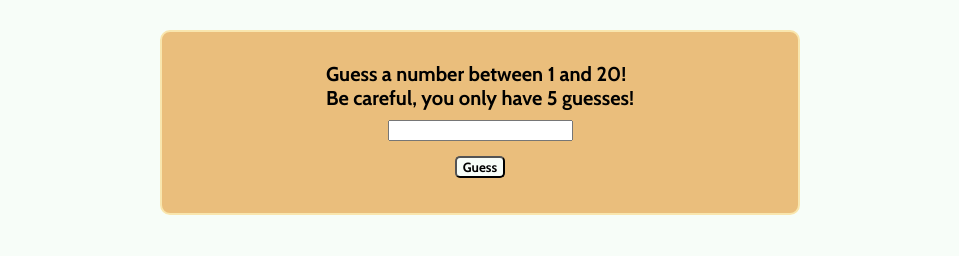
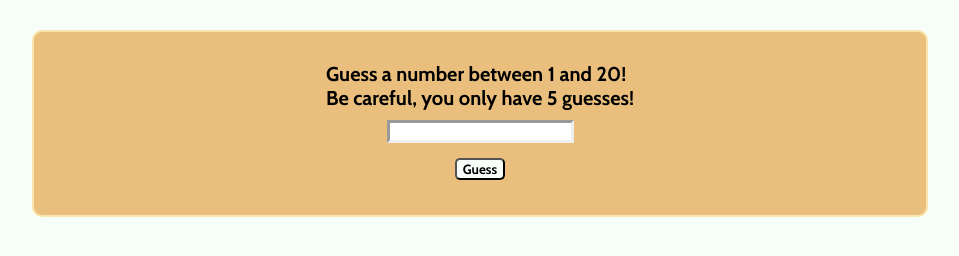
Before and after one commit to chase-abbott/lab-02-guess-a-number, a plain HTML site: page index.html in a window 1280 px wide. Shown: the whole page, without its empty margins (160-1119 px from the left). Drawn offline with nearby package versions, Linux system fonts and the light colour scheme.

Commit message:
light styles

```diff
--- a/app.js
+++ b/app.js
@@ -16,7 +16,6 @@ let correctAnswer = Math.ceil(Math.random() * 20);
 guessButton.addEventListener('click', () => {
     clicks--;
     console.log(correctAnswer);
-
     if (checkIfCorrect(userInput.value, correctAnswer) === 'equal') {
         guessButton.style.display = 'none';
         retryButton.style.display = 'block';
--- a/styles/home.css
+++ b/styles/home.css
@@ -15,6 +15,7 @@ button:hover {
 
 input {
     margin: 10px;
+    border: inset;
 }
 
 .hidden {
--- a/styles/style.css
+++ b/styles/style.css
@@ -36,6 +36,7 @@ section {
     background-color: var(--color5);
     width: 1000px;
     max-width: 50%;
+    min-width: 70%;
     display: flex;
     flex-direction: column;
     justify-content: center;
```
